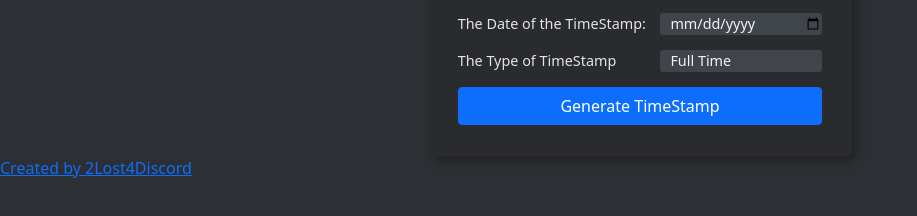
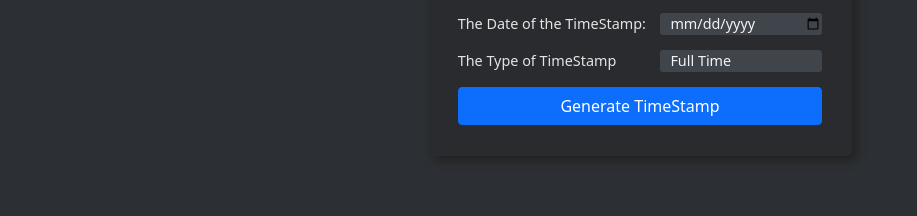
Before and after one commit to 2Lost4This/Discord-Timestamp-Generator, a plain HTML site: page index.html in a window 1280 px wide. Shown: the part 272-488 px from the top of the page, without its empty margins (0-917 px from the left). Drawn offline with Linux system fonts and the light colour scheme.

Commit message:
Update index.html

```diff
--- a/index.html
+++ b/index.html
@@ -42,10 +42,7 @@
     <script src="assets/bootstrap/js/bootstrap.min.js"></script>
     <script src="assets/js/bs-init.js"></script>
     <script src="assets/js/TimeStampGenerator.js"></script>
-    <Layout />
-        <a href="https://discord.gg/VM77HTNXrt">Created by 2Lost4Discord</a>
 
-    </div>
 
 </body>
 
```
